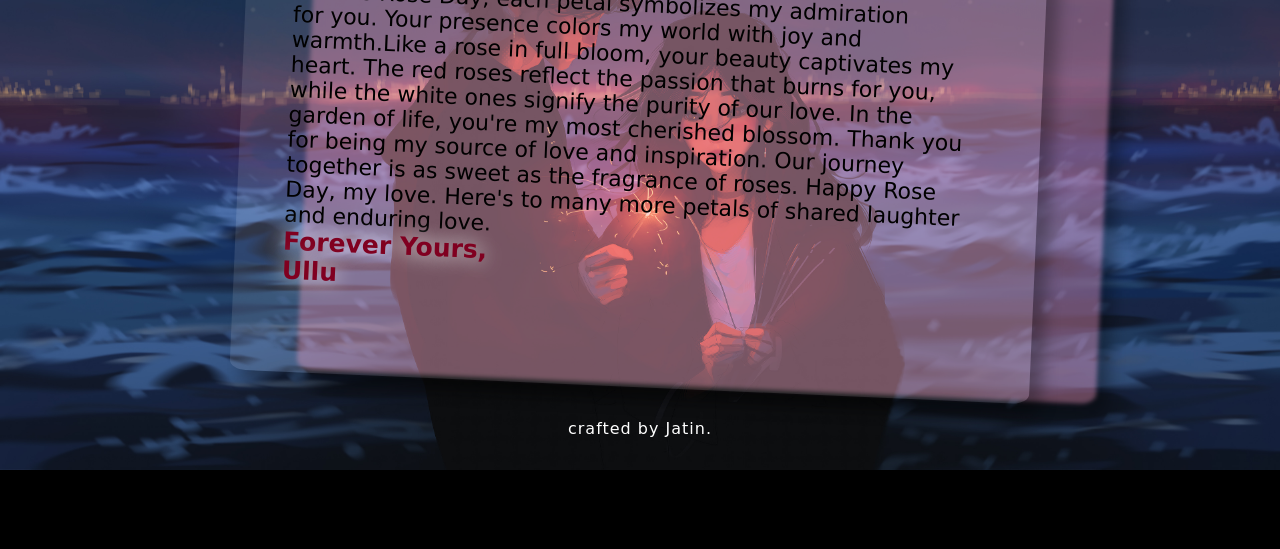
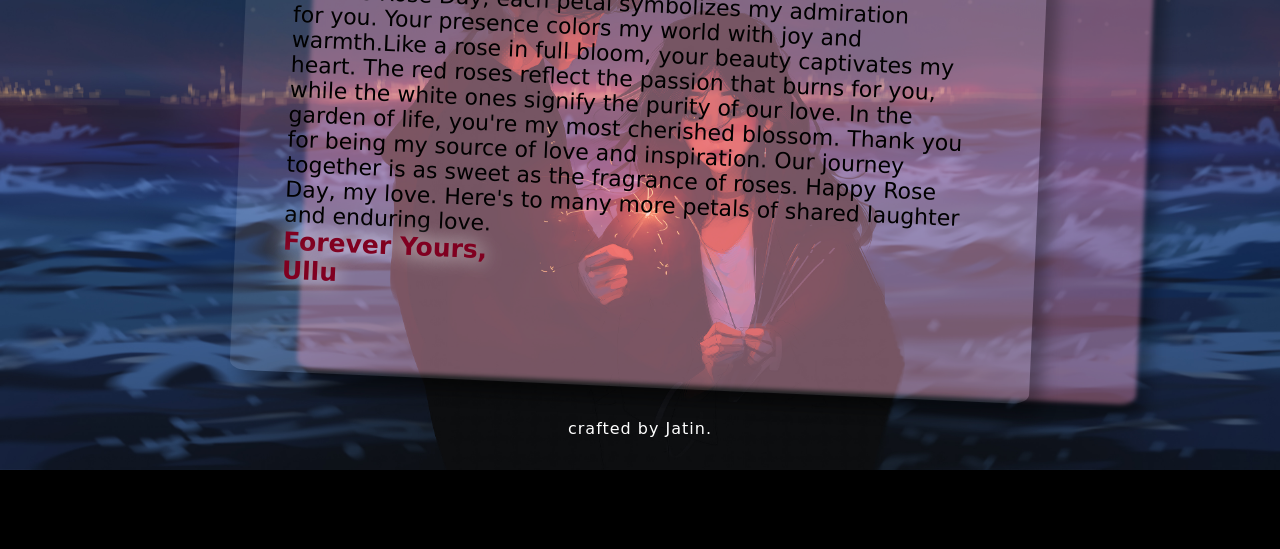
Before and after one commit to jatin953/07-02, a plain HTML site: page new.html in a window 1280 px wide. Shown: the part 251-800 px from the top of the page. Drawn offline with Linux system fonts and the light colour scheme.

Commit message:
Update new.css

```diff
--- a/new.css
+++ b/new.css
@@ -32,7 +32,7 @@ body {
 }
 
 .postcard1 {
-  width: 800px;
+  width: 840px;
   height: 500px;
   background: #f594b862;
   position: absolute;
```
